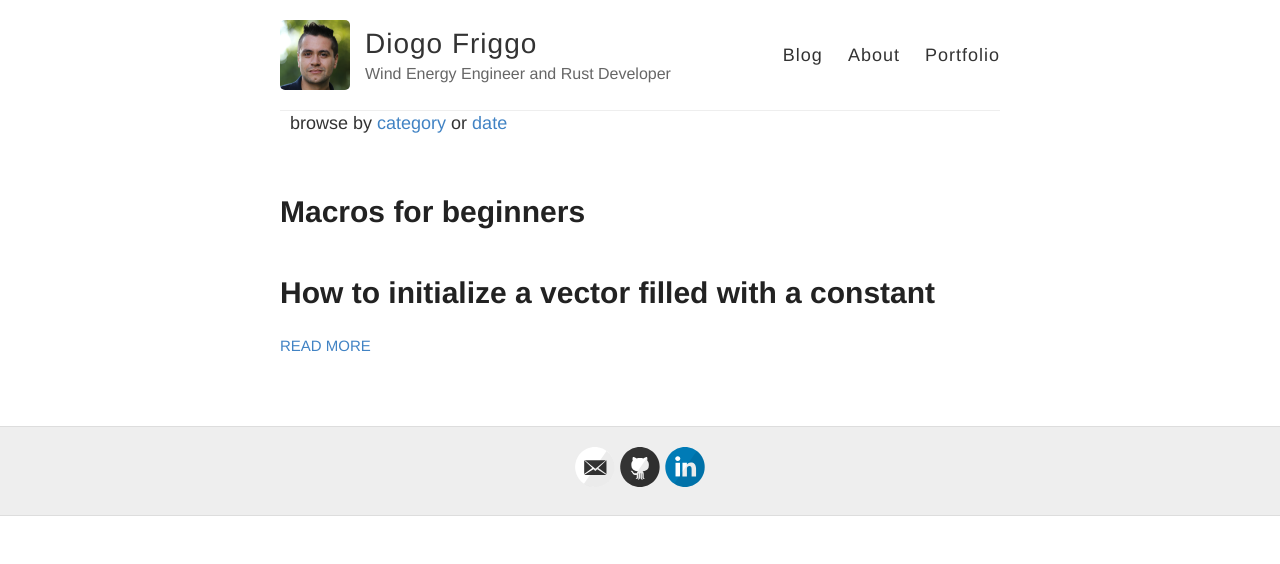
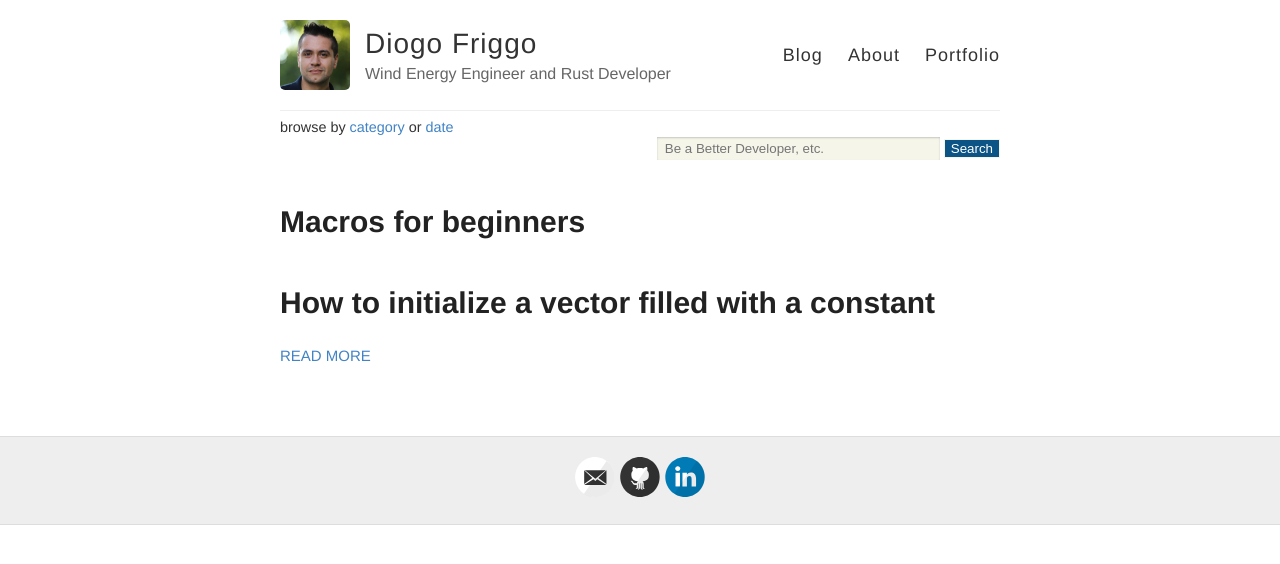
Before and after one commit to diogofriggo/diogofriggo.github.io, a Jekyll site: the page built from index.html, in a window 1280 px wide. Shown: the top 564 px of the page. Built offline with Jekyll 4.4.1, drawn with Linux system fonts in a browser that asks for light colours.

Commit message:
search bar

```diff
--- a/_layouts/default.html
+++ b/_layouts/default.html
@@ -33,13 +33,25 @@
           </nav>
         </header>
 
-        <div class="container">
-          <div id="archives">
-            browse by <a title="The complete archive of {{ site.name }}'s Blog by category"
-                         href="{{ site.url }}{{ site.baseurl}}/postsbycategory">category</a> or
-                      <a title="The complete archive of {{ site.name }}'s Blog by month"
-                         href="{{ site.url}}{{ site.baseurl }}//postsbydate">date</a>
+        <div class="grid" id="searchBar">
+
+          <div>
+            <div id="archives">
+              browse by <a title="The complete archive of {{ site.name }}'s Blog by category"
+                          href="{{ site.url }}{{ site.baseurl}}/postsbycategory">category</a> or
+                        <a title="The complete archive of {{ site.name }}'s Blog by month"
+                          href="{{ site.url}}{{ site.baseurl }}//postsbydate">date</a>
+            </div>
+
+            <div id="search">
+              <form role="search" method="get" action="{{ site.baseurl }}//search/">
+                  <input id="searchString" name="searchString"
+                          placeholder="Be a Better Developer, etc." type="text">
+                  <input id="searchButton" name="googleSearchName" type="submit" value="Search">
+              </form>
+            </div>
           </div>
+
         </div>
       </div>
     </div>
--- a/style.scss
+++ b/style.scss
@@ -283,6 +283,45 @@ footer {
   text-align: center;
 }
 
+
+// https://digitaldrummerj.me/blogging-on-github-part-7-adding-a-custom-google-search/
+
+
+#searchBar {
+  font-size: 80%;
+  padding: 0.43em 0 0.57em;
+
+  #search {
+  float: right;
+
+  #searchString {
+      width: 283px;
+      border: none;
+      box-shadow: 0 1px 2px rgba(0, 0, 0, 0.2) inset;
+      padding: 0.3em 0.6em;
+      background-color: #f6f5ea;
+      margin-right: 0;
+  }
+
+  #searchButton {
+      paddign: 0.3em 0.6em;
+      background-color: #0B5485;
+      border: 1px solid #f6f5ea;
+      margin-left: 0;
+      color: $white;
+      -webkit-appearance: none;
+      border-radius: 0;
+  }
+
+  #archives {
+      line-height: 2;
+      float: left;
+      color: $black;
+      text-wrap: avoid;
+  }
+  }
+}
+
 // Settled on moving the import of syntax highlighting to the bottom of the CSS
 // ... Otherwise it really bloats up the top of the CSS file and makes it difficult to find the start
 @import "highlights";
```
Also changed, not shown: search.html (added).
